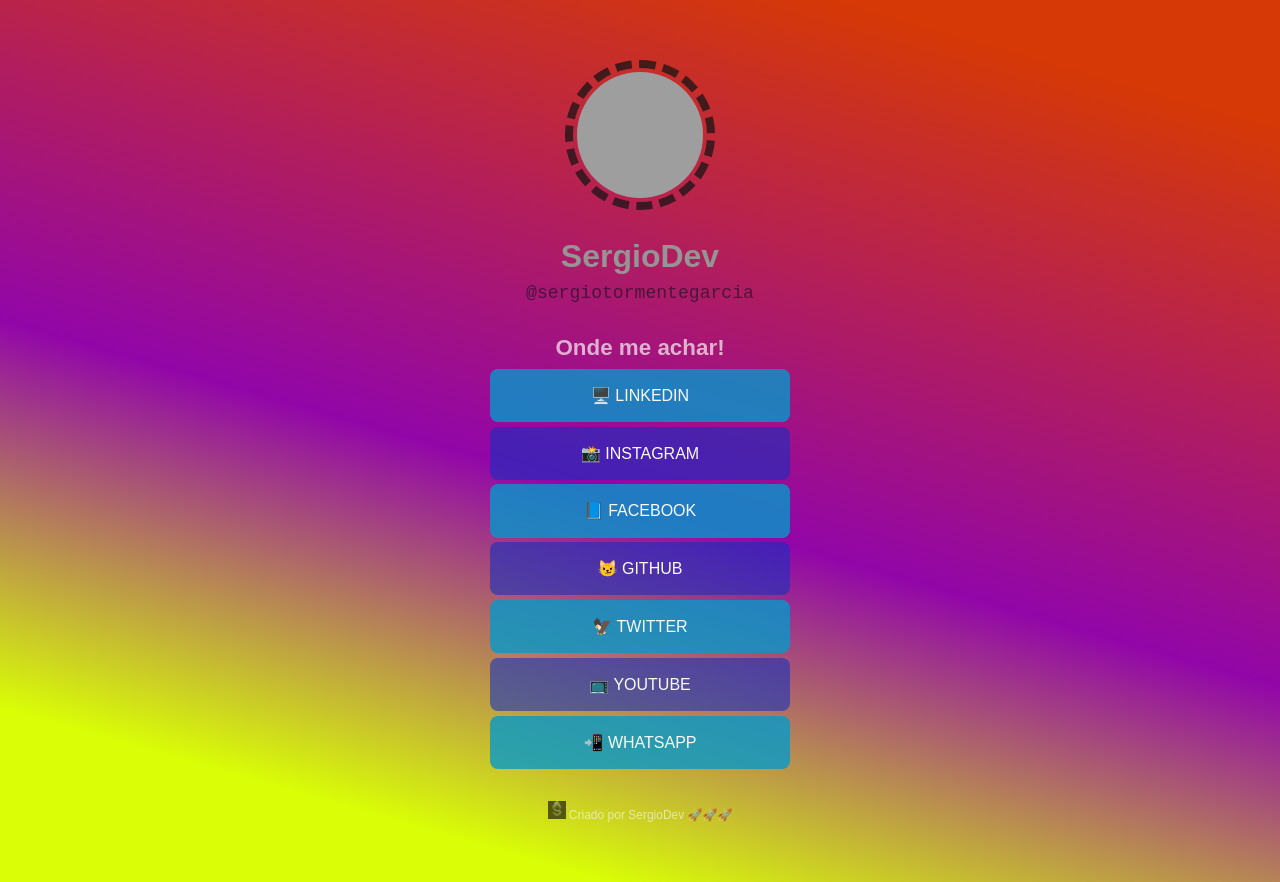
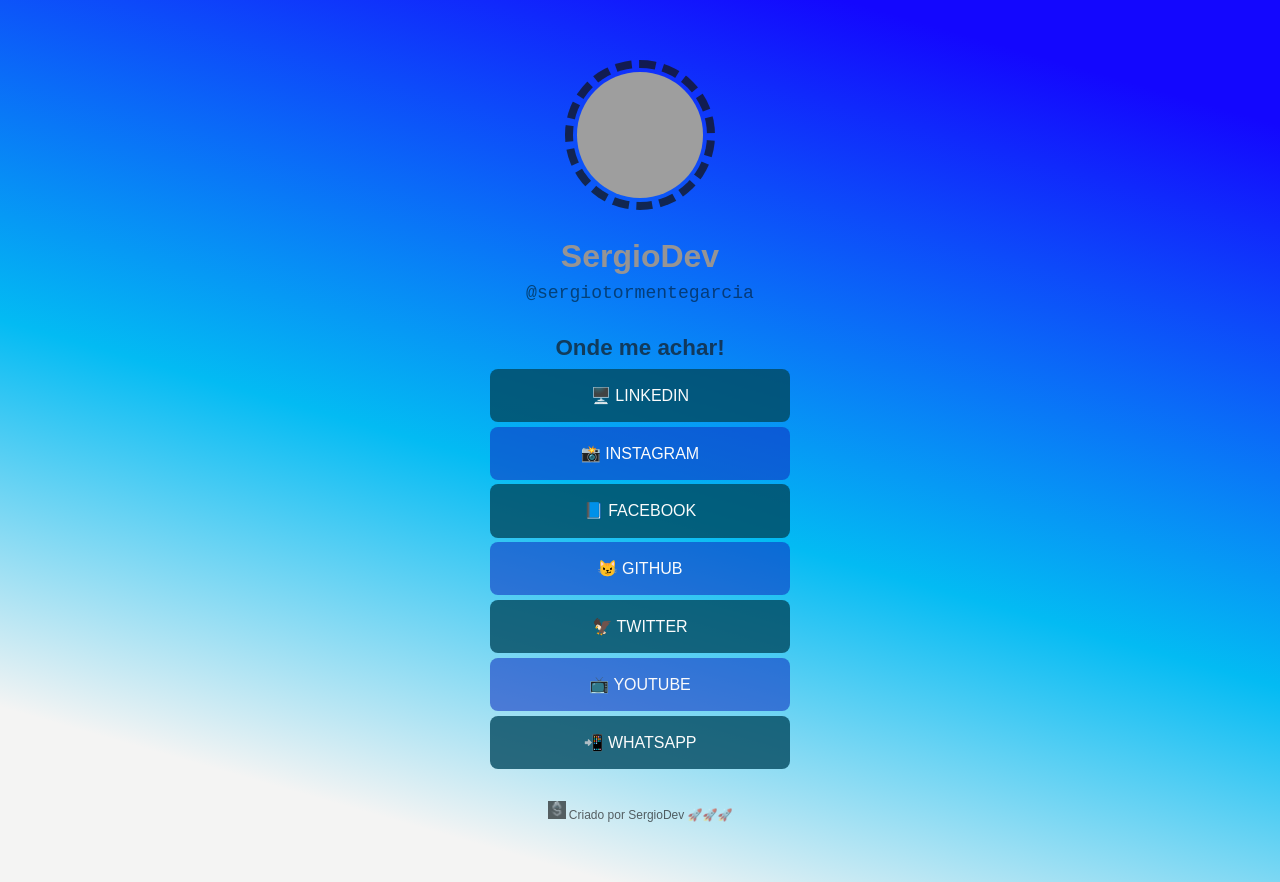
Before and after one commit to DevSergioT/FlipCardLInks, a plain HTML site: page index.html in a window 1280 px wide. Drawn offline with Linux system fonts and the light colour scheme; grey boxes are pictures that could not be loaded.

Commit message:
Update style.css

```diff
--- a/style.css
+++ b/style.css
@@ -9,9 +9,9 @@ a {
 body {
   background: linear-gradient(
     196deg,
-    rgb(214, 57, 5) 10%,
-    rgb(146, 6, 168) 55%,
-    rgb(217, 254, 5) 86%
+    rgb(19, 7, 254) 10%,
+    rgb(3, 187, 243) 55%,
+    rgb(244, 244, 243) 86%
   );
   font-family: 'Robo', sans-serif;
 }
@@ -85,7 +85,7 @@ li:hover {
 .link {
   color: #11025bcb;
   font-size: 1.4rem;
-  animation: piscar infinite 0.5s;
+  animation: piscar infinite 0.3s;
   margin-bottom: 0.5rem;
 }
 @keyframes piscar {
@@ -97,7 +97,7 @@ li:hover {
   }
 }
 .um {
-  background: #059acbcb;
+  background: #02485fcb;
 }
 .dois {
   background: #1131c193;
@@ -109,7 +109,7 @@ li:hover {
 }
 footer {
   font-size: 0.75rem;
-  color: #fbfbfb;
+  color: #050000;
   font-weight: 500;
   opacity: 0.6;
 }
```
